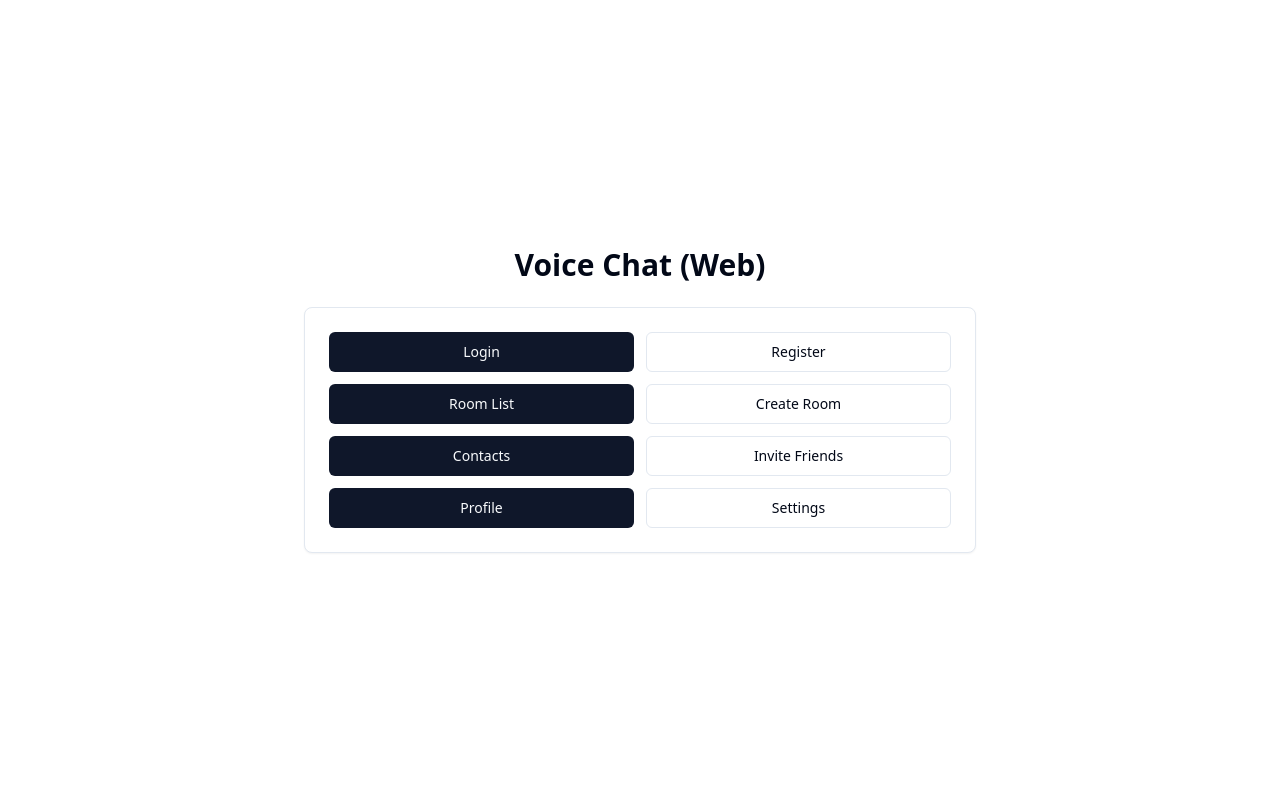
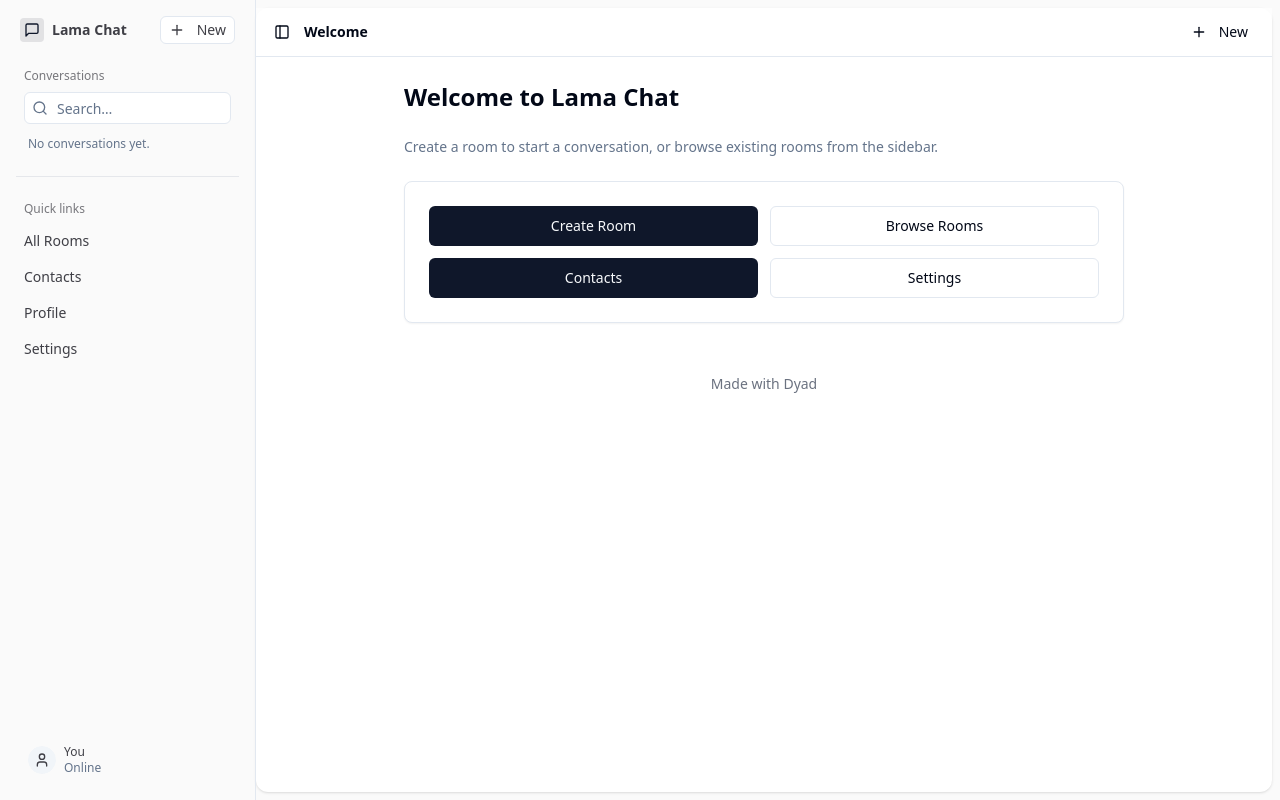
Before and after one commit to samersoub/chat, a React (Vite) app: page / in a window 1280 px wide. Built offline with nearby package versions, Linux system fonts and the light colour scheme.

Commit message:
[dyad] Lama Chat–style layout with sidebar and header - wrote 2 file(s)

```diff
--- /dev/null
+++ b/src/components/chat/ChatLayout.tsx
@@ -0,0 +1,163 @@
+"use client";
+
+import React, { useMemo } from "react";
+import { Link, useLocation } from "react-router-dom";
+import { MessageSquare, Plus, Search, User } from "lucide-react";
+import { VoiceChatService } from "@/services/VoiceChatService";
+import {
+  SidebarProvider,
+  Sidebar,
+  SidebarContent,
+  SidebarFooter,
+  SidebarGroup,
+  SidebarGroupContent,
+  SidebarGroupLabel,
+  SidebarHeader,
+  SidebarInset,
+  SidebarMenu,
+  SidebarMenuButton,
+  SidebarMenuItem,
+  SidebarSeparator,
+  SidebarTrigger,
+} from "@/components/ui/sidebar";
+import { Button } from "@/components/ui/button";
+import { Input } from "@/components/ui/input";
+import { Avatar, AvatarFallback } from "@/components/ui/avatar";
+import { cn } from "@/lib/utils";
+
+type ChatLayoutProps = {
+  children: React.ReactNode;
+  title?: string;
+};
+
+const ChatLayout: React.FC<ChatLayoutProps> = ({ children, title = "Lama Chat" }) => {
+  const location = useLocation();
+  const rooms = useMemo(() => VoiceChatService.listRooms(), []);
+
+  return (
+    <SidebarProvider className="bg-background">
+      <Sidebar variant="inset" collapsible="icon" className="border-r">
+        <SidebarHeader className="px-3 py-2">
+          <div className="flex items-center justify-between">
+            <div className="flex items-center gap-2">
+              <div className="h-6 w-6 rounded bg-primary/10 flex items-center justify-center">
+                <MessageSquare className="h-4 w-4 text-primary" />
+              </div>
+              <span className="text-sm font-semibold">Lama Chat</span>
+            </div>
+            <Button asChild size="sm" variant="outline" className="h-7 px-2">
+              <Link to="/voice/create">
+                <Plus className="h-4 w-4 mr-1" />
+                New
+              </Link>
+            </Button>
+          </div>
+        </SidebarHeader>
+
+        <SidebarContent>
+          <SidebarGroup>
+            <SidebarGroupLabel>Conversations</SidebarGroupLabel>
+            <div className="px-2 pb-1">
+              <div className="relative">
+                <Search className="absolute left-2 top-1/2 -translate-y-1/2 h-4 w-4 text-muted-foreground" />
+                <Input className="pl-8 h-8" placeholder="Search…" />
+              </div>
+            </div>
+            <SidebarGroupContent>
+              <SidebarMenu>
+                {rooms.length === 0 && (
+                  <div className="px-3 py-2 text-xs text-muted-foreground">
+                    No conversations yet.
+                  </div>
+                )}
+                {rooms.map((r) => {
+                  const href = `/voice/rooms/${r.id}`;
+                  const isActive = location.pathname.startsWith(`/voice/rooms/${r.id}`);
+                  return (
+                    <SidebarMenuItem key={r.id}>
+                      <SidebarMenuButton asChild isActive={isActive} tooltip={r.name}>
+                        <Link to={href} className="flex items-center gap-2">
+                          <MessageSquare className="shrink-0" />
+                          <span>{r.name}</span>
+                        </Link>
+                      </SidebarMenuButton>
+                    </SidebarMenuItem>
+                  );
+                })}
+              </SidebarMenu>
+            </SidebarGroupContent>
+          </SidebarGroup>
+
+          <SidebarSeparator />
+
+          <SidebarGroup>
+            <SidebarGroupLabel>Quick links</SidebarGroupLabel>
+            <SidebarGroupContent>
+              <SidebarMenu>
+                <SidebarMenuItem>
+                  <SidebarMenuButton asChild isActive={location.pathname === "/voice/rooms"}>
+                    <Link to="/voice/rooms">All Rooms</Link>
+                  </SidebarMenuButton>
+                </SidebarMenuItem>
+                <SidebarMenuItem>
+                  <SidebarMenuButton asChild isActive={location.pathname === "/contacts"}>
+                    <Link to="/contacts">Contacts</Link>
+                  </SidebarMenuButton>
+                </SidebarMenuItem>
+                <SidebarMenuItem>
+                  <SidebarMenuButton asChild isActive={location.pathname === "/profile"}>
+                    <Link to="/profile">Profile</Link>
+                  </SidebarMenuButton>
+                </SidebarMenuItem>
+                <SidebarMenuItem>
+                  <SidebarMenuButton asChild isActive={location.pathname === "/settings"}>
+                    <Link to="/settings">Settings</Link>
+                  </SidebarMenuButton>
+                </SidebarMenuItem>
+              </SidebarMenu>
+            </SidebarGroupContent>
+          </SidebarGroup>
+        </SidebarContent>
+
+        <SidebarFooter className="mt-auto">
+          <div className="px-3 py-2 flex items-center gap-2">
+            <Avatar className="h-7 w-7">
+              <AvatarFallback>
+                <User className="h-4 w-4" />
+              </AvatarFallback>
+            </Avatar>
+            <div className="text-xs">
+              <div className="font-medium">You</div>
+              <div className="text-muted-foreground">Online</div>
+            </div>
+          </div>
+        </SidebarFooter>
+      </Sidebar>
+
+      <SidebarInset className="flex flex-col">
+        <header
+          className={cn(
+            "sticky top-0 z-10",
+            "border-b bg-background/80 backdrop-blur supports-[backdrop-filter]:bg-background/60"
+          )}
+        >
+          <div className="flex items-center h-12 px-3 gap-2">
+            <SidebarTrigger />
+            <h1 className="text-sm font-semibold">{title}</h1>
+            <div className="ml-auto flex items-center gap-2">
+              <Button asChild variant="ghost" size="sm" className="h-8">
+                <Link to="/voice/create">
+                  <Plus className="h-4 w-4 mr-1" />
+                  New
+                </Link>
+              </Button>
+            </div>
+          </div>
+        </header>
+        <div className="flex-1">{children}</div>
+      </SidebarInset>
+    </SidebarProvider>
+  );
+};
+
+export default ChatLayout;
--- a/src/pages/Index.tsx
+++ b/src/pages/Index.tsx
@@ -4,26 +4,31 @@ import { Link } from "react-router-dom";
 import { Button } from "@/components/ui/button";
 import { Card, CardContent } from "@/components/ui/card";
 import { MadeWithDyad } from "@/components/made-with-dyad";
+import ChatLayout from "@/components/chat/ChatLayout";
 
 const Index = () => {
   return (
-    <div className="min-h-screen flex items-center justify-center bg-background p-6">
-      <div className="max-w-2xl w-full space-y-6">
-        <h1 className="text-3xl font-bold text-center">Voice Chat (Web)</h1>
+    <ChatLayout title="Welcome">
+      <div className="p-6 max-w-3xl mx-auto">
+        <div className="space-y-6">
+          <h2 className="text-2xl font-semibold">Welcome to Lama Chat</h2>
+          <p className="text-sm text-muted-foreground">
+            Create a room to start a conversation, or browse existing rooms from the sidebar.
+          </p>
           <Card>
             <CardContent className="p-6 grid gap-3 sm:grid-cols-2">
-            <Button asChild><Link to="/auth/login">Login</Link></Button>
-            <Button asChild variant="outline"><Link to="/auth/register">Register</Link></Button>
-            <Button asChild><Link to="/voice/rooms">Room List</Link></Button>
-            <Button asChild variant="outline"><Link to="/voice/create">Create Room</Link></Button>
+              <Button asChild><Link to="/voice/create">Create Room</Link></Button>
+              <Button asChild variant="outline"><Link to="/voice/rooms">Browse Rooms</Link></Button>
               <Button asChild><Link to="/contacts">Contacts</Link></Button>
-            <Button asChild variant="outline"><Link to="/contacts/invite">Invite Friends</Link></Button>
-            <Button asChild><Link to="/profile">Profile</Link></Button>
               <Button asChild variant="outline"><Link to="/settings">Settings</Link></Button>
             </CardContent>
           </Card>
+          <div className="pt-2">
+            <MadeWithDyad />
           </div>
         </div>
+      </div>
+    </ChatLayout>
   );
 };
 
```
Lines whose indentation alone changed are shown as unchanged.
